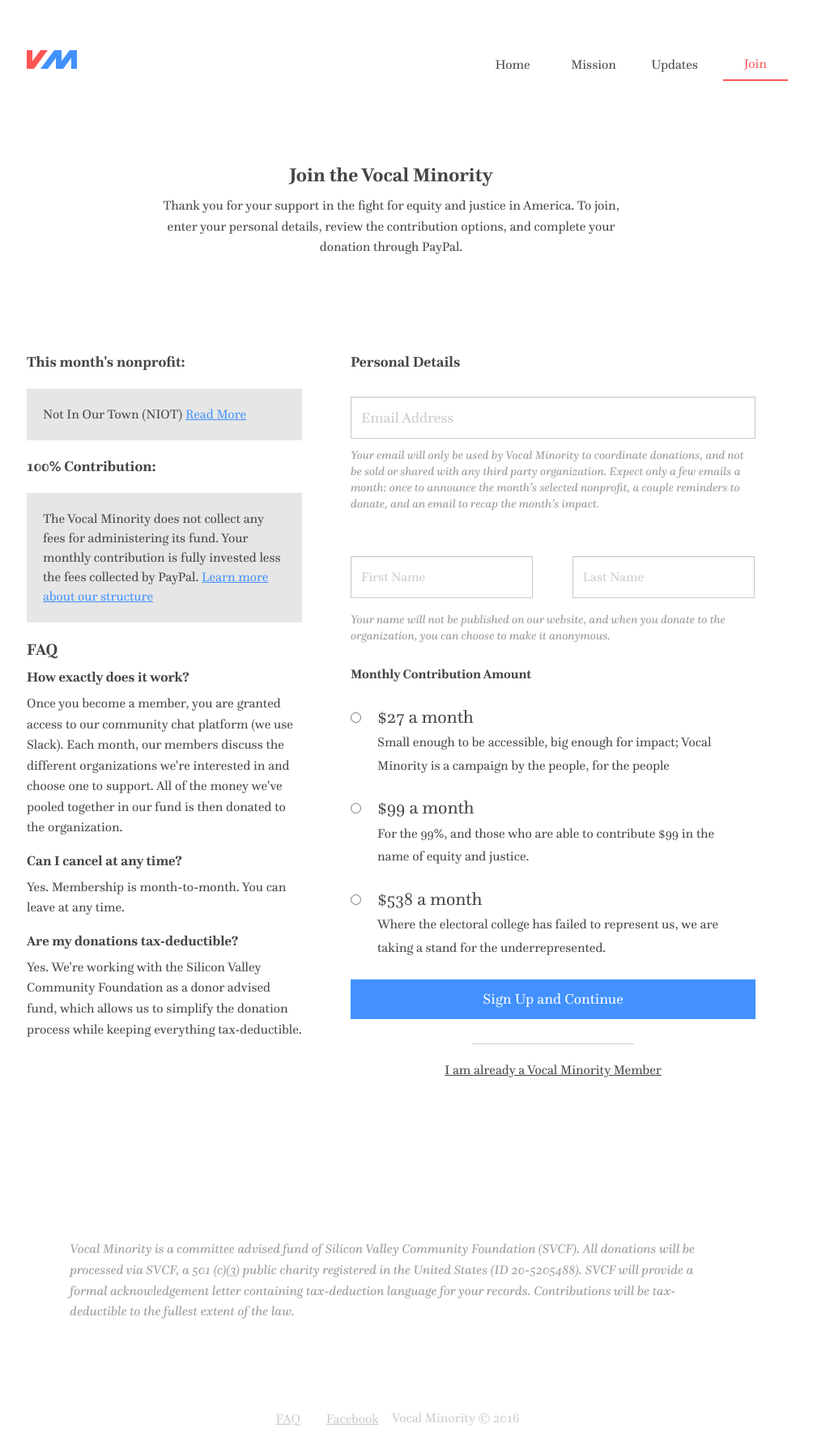
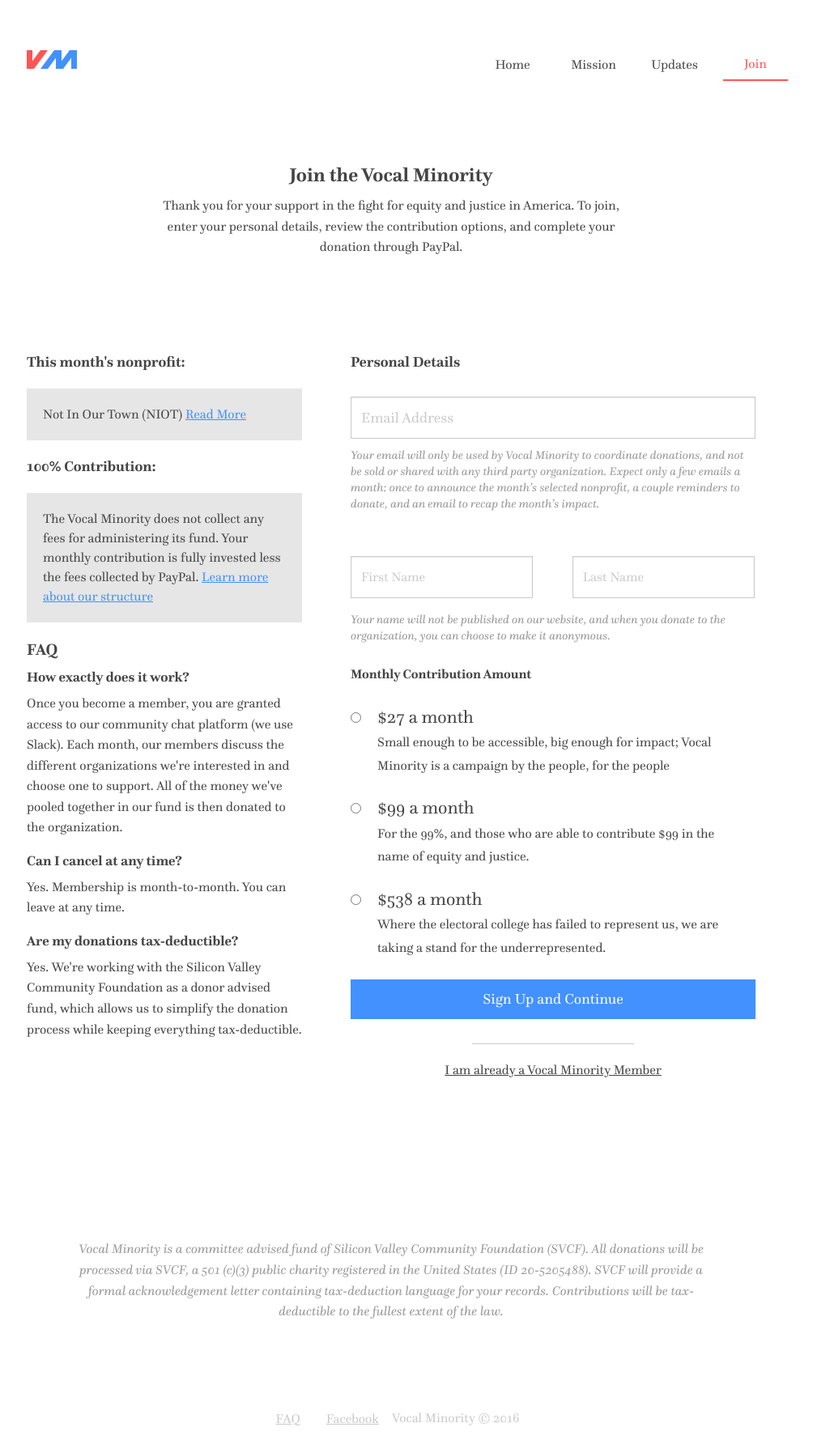
Before and after one commit to VocalMinority/vocalminority.us, a Jekyll site: the page built from join.html, in a window 1280 px wide. Shown: the whole page at 81% size, without its empty margins (157-1161 px from the left). Built offline with Jekyll 4.4.1, drawn with Linux system fonts in a browser that asks for light colours; nearby versions of some CDN libraries; comment, search, counter and statistics services are not loaded.

Commit message:
Center fine print

```diff
--- a/join.html
+++ b/join.html
@@ -91,7 +91,7 @@
 </section>
 <section>
   <div class="columns large-8 large-centered">
-    <p class="fine-print">
+    <p class="fine-print text-center">
       Vocal Minority is a committee advised fund of Silicon Valley Community Foundation (SVCF). All donations will be processed via SVCF, a 501 (c)(3) public charity registered in the United States (ID 20-5205488). SVCF will provide a formal acknowledgement letter containing tax-deduction language for your records. Contributions will be tax-deductible to the fullest extent of the law.
     </p>
   </div>
```
